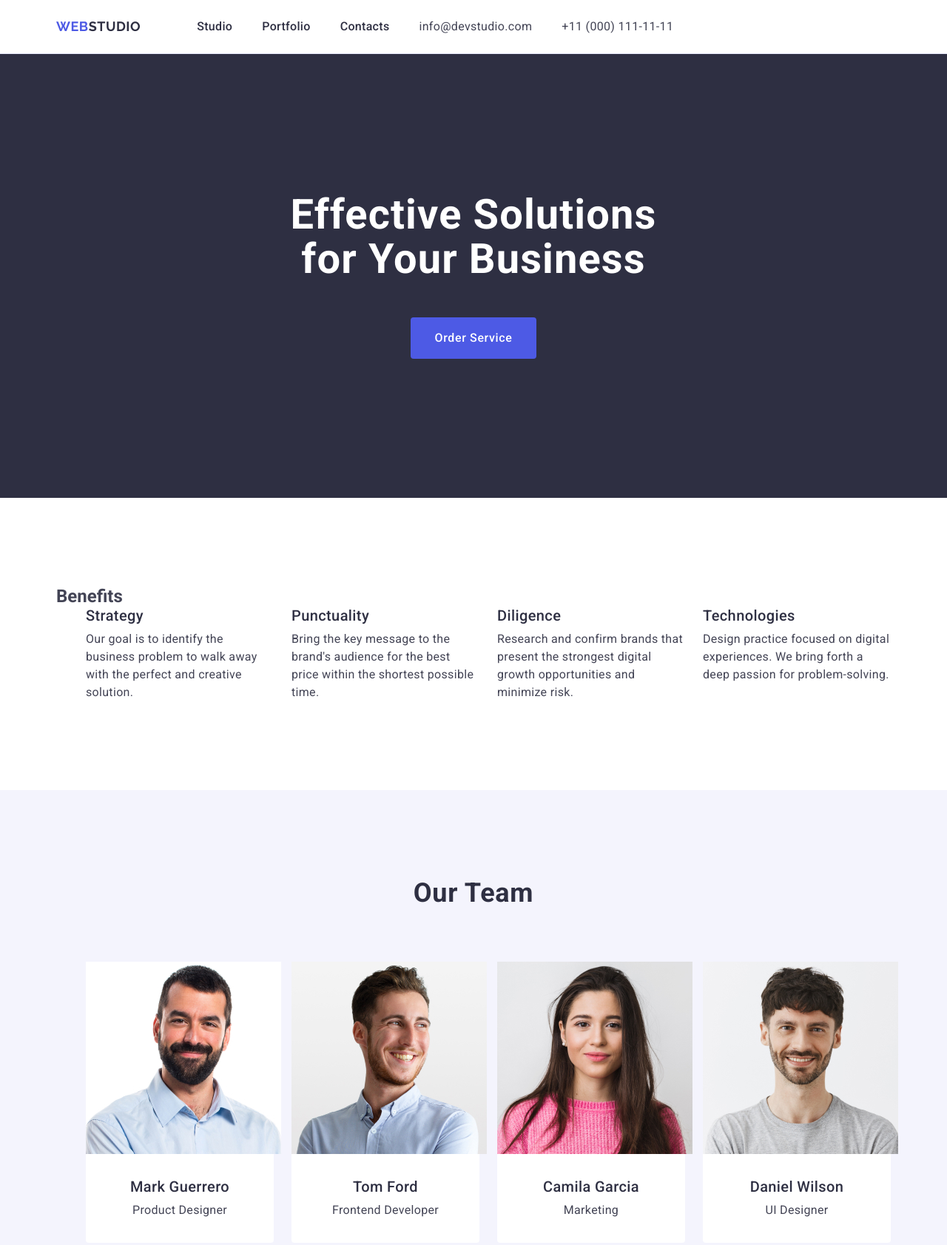
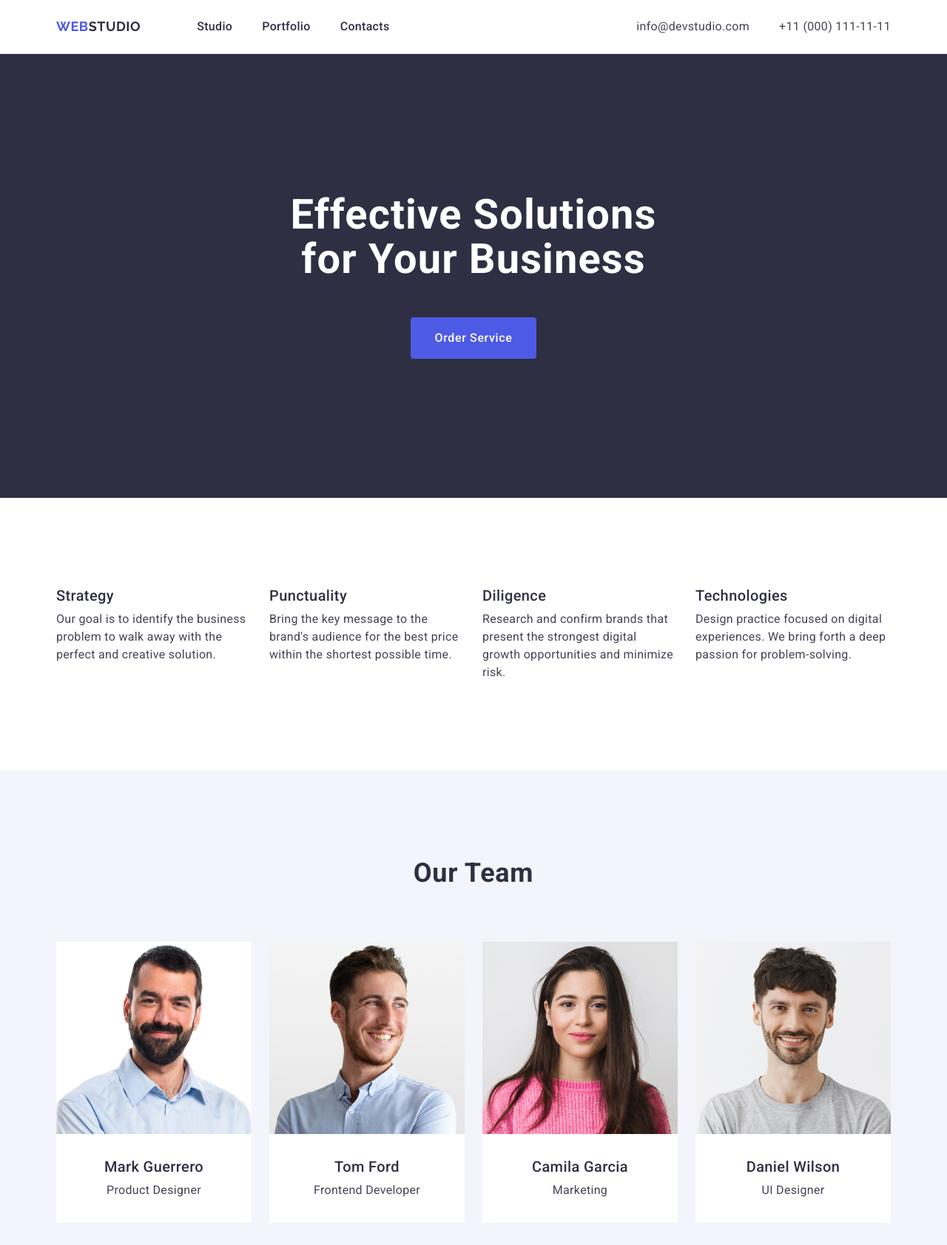
Before and after one commit to KamilAminGoIt/goit-markup-hw-03, a plain HTML site: page index.html in a window 1280 px wide. Shown: the top 1683 px of the page at 74% size. Drawn offline with nearby package versions, Linux system fonts and the light colour scheme.

Commit message:
Próba 4

```diff
--- a/css/styles.css
+++ b/css/styles.css
@@ -12,9 +12,9 @@ p {
   margin: 0;
 }
 
-ul,
-menu {
+ul {
   list-style: none;
+  padding: 0;
 }
 
 img {
@@ -24,13 +24,16 @@ img {
 /* MAIN STYLES */
 
 .container {
+  display: flex;
+  flex-direction: column;
   width: 1158px;
   margin: 0 auto;
   padding: 0 15px;
 }
 
-.header-container {
-  display: flex;
+.header .container {
+  flex-direction: row;
+  justify-content: space-between;
 }
 
 .header {
@@ -58,7 +61,7 @@ img {
   padding: 24px 0;
 }
 
-menu > .link {
+.header .link {
   padding: 24px 0;
 }
 
@@ -68,10 +71,7 @@ menu > .link {
   padding: 188px 0;
 }
 
-.hero > .container {
-  display: flex;
-  flex-direction: column;
-  justify-content: center;
+.hero .container {
   align-items: center;
   gap: 48px;
 }
@@ -103,14 +103,7 @@ menu > .link {
 .our-team {
   background-color: #f4f4fd;
 
-  display: flex;
-  flex-direction: column;
-  justify-content: center;
   padding: 120px 0;
-}
-
-.section-header {
-  margin-bottom: 72px;
 }
 
 .team-card .section-subheader {
@@ -138,12 +131,8 @@ menu > .link {
   gap: 24px;
 }
 
-.protfolio {
-  padding: 120px 0 120px 0;
-
-  display: flex;
-  flex-direction: column;
-  align-items: center;
+.portfolio {
+  padding: 120px 0;
 }
 
 .portfolio-list {
@@ -170,9 +159,6 @@ menu > .link {
 .footer {
   background-color: #2e2f42;
 
-  display: flex;
-  flex-direction: column;
-  justify-content: center;
   padding: 100px 0;
 }
 
@@ -277,4 +263,19 @@ address .link {
   text-align: center;
   text-transform: capitalize;
   color: #2e2f42;
+
+  margin-bottom: 72px;
 }
+
+.visually-hidden {
+  position: absolute;
+  width: 1px;
+  height: 1px;
+  margin: -1px;
+  border: 0;
+  padding: 0;
+  white-space: nowrap;
+  clip-path: inset(100%);
+  clip: rect(0 0 0 0);
+  overflow: hidden;
+}
--- a/index.html
+++ b/index.html
@@ -19,7 +19,7 @@
 
   <body>
     <header class="header">
-      <div class="header-container container">
+      <div class="container">
         <nav class="nav">
           <a href="./index.html" class="logo"
             >Web<span class="logo-top">Studio</span></a
@@ -56,8 +56,8 @@
       </section>
 
       <section class="benefits">
-        <div class="benefits-container container">
-          <h2 class="hide">Benefits</h2>
+        <div class="container">
+          <h2 class="visually-hidden">Benefits</h2>
           <ul class="benefits-list">
             <li class="benefits-card">
               <h3 class="section-subheader">Strategy</h3>
@@ -92,7 +92,7 @@
       </section>
 
       <section class="our-team">
-        <div class="team-container container">
+        <div class="container">
           <h2 class="section-header">our team</h2>
 
           <ul class="team-list">
@@ -149,7 +149,7 @@
       </section>
 
       <section class="portfolio">
-        <div class="portfolio-container container">
+        <div class="container">
           <h2 class="section-header">Our Portfolio</h2>
           <ul class="portfolio-list">
             <li class="portfolio-card">
@@ -230,7 +230,7 @@
     </main>
 
     <footer class="footer">
-      <div class="footer-container container">
+      <div class="container">
         <a href="./index.html" class="logo"
           >Web<span class="logo-bottom">Studio</span></a
         >
```
